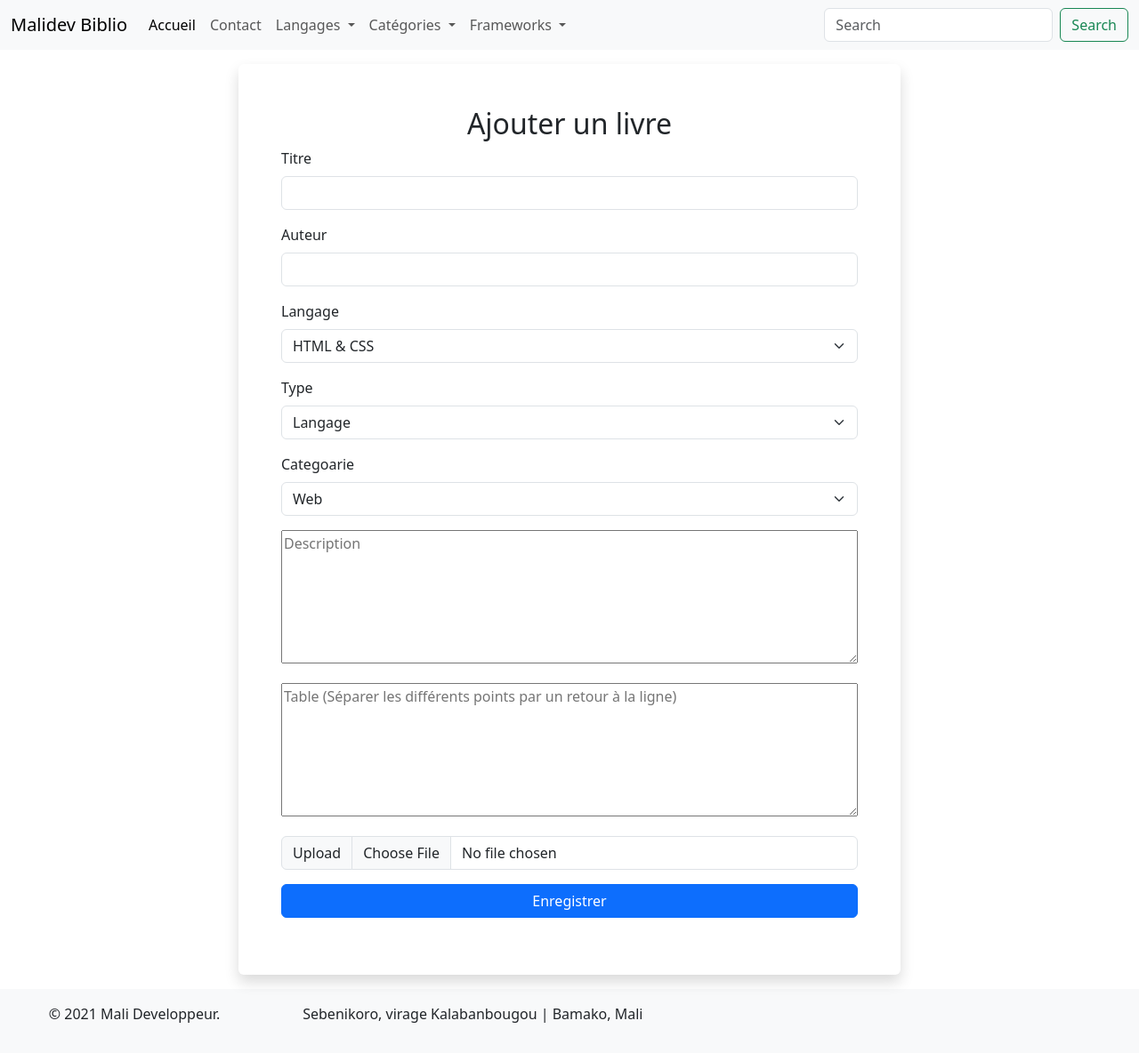
After one commit to hashtag91/malidev_onlinelibrary, a Flask app: page /add_book in a window 1280 px wide. The commit adds this page. Shown: the whole page at 89% size. Run offline with Flask 3, Linux system fonts and the light colour scheme.

```diff
--- a/app.py
+++ b/app.py
@@ -1,9 +1,16 @@
 from flask import Flask, request, redirect, url_for, render_template, flash
 from flask_mail import Mail, Message
 from dotenv import load_dotenv
+from models import engine, Livres
+from sqlalchemy.orm import sessionmaker
+from werkzeug.utils import secure_filename
+import json
 import os
 
 load_dotenv()
+
+Session = sessionmaker(bind=engine)
+session = Session()
 
 app = Flask(__name__)
 
@@ -49,6 +56,61 @@ def sendmail():
             flash(f"Erreur lors de l'envoi du message", "danger")
     return render_template("contact.html")
 
+#Route menant à la page d'ajout de nouveaux documents (livres)
+@app.route("/add_book")
+def add_book():
+    return render_template("bookadd.html")
+
+# Vérifie si l'extension est autorisée
+def allowed_file(filename):
+    return "." in filename and filename.rsplit(".", 1)[1].lower() in ['pdf']
+
+#Pour enregistrement du livre
+@app.route('/book_saving',methods=['POST'])
+def book_saving():
+    if request.method == 'POST':
+        if 'file' not in request.files:
+            flash("Aucun document attaché !","danger")
+            return redirect(url_for('add_book'))
+
+        title = request.form.get('title')
+        author = request.form.get('author')
+        langage = request.form.get('langage')
+        booktype = request.form.get('type')
+        category = request.form.get('category')
+        description = request.form.get('description')
+        table = request.form.get('table')
+
+        file = request.files["file"]
+        if file and allowed_file(file.filename):
+            filename = secure_filename(file.filename)
+            if booktype == 'langage':
+                app.config['UPLOAD_FOLDER'] = f"static/docs/{langage}"
+            file.save(os.path.join(app.config["UPLOAD_FOLDER"], filename))  # Enregistre le fichier
+            flash("Livre ajouté avec succès !","success")
+
+            livre = Livres(name=filename, author=author, title=title, langage=langage, type=booktype, category=category, description=description)
+            session.add(livre)
+            session.commit()
+
+            table_lines = table.split('\n') #Splitter les lignes de table de contenu du document
+            #Lire et récuperer le contenu du fichier json
+            with open('static/description.json','r', encoding='utf-8') as f:
+                data = json.load(f)
+                data['description'][filename] = table_lines
+            #Ajout des tables du nouveau document dans le json
+            with open('static/description.json','w', encoding='utf-8') as f:
+                json.dump(data, f, indent=4, ensure_ascii=False)
+
+            return redirect(url_for('add_book'))
+
+
+@app.route("/html_css")
+def html_css():
+    docs = os.listdir('./static/docs/html_css/')
+    print(docs)
+    return render_template("langage.html", langage="HTML & CSS", docs=docs)
+
 
 if __name__ == "__main__":
     app.run(debug=True)
--- /dev/null
+++ b/static/description.json
@@ -0,0 +1,5 @@
+{
+    "description": {
+
+    }
+}
--- a/templates/base.html
+++ b/templates/base.html
@@ -26,7 +26,7 @@
                   Langages
                 </a>
                 <ul class="dropdown-menu">
-                  <li><a class="dropdown-item" href="#">HTML & CSS</a></li>
+                  <li><a class="dropdown-item" href="{{url_for('html_css')}}">HTML & CSS</a></li>
                   <li><a class="dropdown-item" href="#">Python</a></li>
                   <li><a class="dropdown-item" href="#">JavaScript</a></li>
                   <li><a class="dropdown-item" href="#">Java</a></li>
--- /dev/null
+++ b/templates/bookadd.html
@@ -0,0 +1,79 @@
+{% extends 'base.html' %}
+{% block content %}
+<div class="container d-flex justify-content-center align-items-center">
+    <form action="{{url_for('book_saving')}}" method="post" class="form col-lg-8 col-md-12 col-sm-12 rounded shadow m-3 p-5" enctype="multipart/form-data">
+        <h2 class="text-center">Ajouter un livre</h2>
+        {% with messages = get_flashed_messages(with_categories=true) %}
+            {% for category, message in messages %}
+                <p style="color: {% if category == 'success' %} green {% else %}red{% endif %};">
+                    {{ message }}
+                </p>
+            {% endfor %}
+        {% endwith %}
+        <div class="mb-3">
+            <label for="title" class="form-label">Titre</label>
+            <input type="text" name="title" id="title" class="form-control" required>
+        </div>
+        <div class="mb-3">
+            <label for="author" class="form-label">Auteur</label>
+            <input type="text" name="author" id="author" class="form-control">
+        </div>
+        <div class="mb-3">
+            <label for="langage" class="form-label">Langage</label>
+            <select class="form-select" aria-label="Default select example" name="langage" id="langage" required>
+                <option value="html_css">HTML & CSS</option>
+                <option value="c">C</option>
+                <option value="c#">C#</option>
+                <option value="c++">C++</option>
+                <option value="dart">Dart</option>
+                <option value="go">GO</option>
+                <option value="java">Java</option>
+                <option value="js">JavaScript</option>
+                <option value="kotlin">Kotlin</option>
+                <option value="php">PHP</option>
+                <option value="python">Python</option>
+                <option value="rust">Rust</option>
+                <option value="ruby">Ruby</option>
+                <option value="swift">Swift</option>
+                <option value="sql">SQL</option>
+                <option value="ts">TypeScript</option>
+                <option value="uml">UML</option>
+                <option value="xml">XML</option>
+            </select>
+        </div>
+        <div class="mb-3">
+            <label for="type" class="form-label">Type</label>
+            <select class="form-select" aria-label="Default select example" name="type" id="type" required>
+                <option value="langage">Langage</option>
+                <option value="framework">Framework</option>
+            </select>
+        </div>
+        <div class="mb-3">
+            <label for="category" class="form-label">Categoarie</label>
+            <select class="form-select" aria-label="Default select example" name="category" id="category">
+                <option value="web">Web</option>
+                <option value="mobile">Mobile</option>
+                <option value="systeme">Systeme</option>
+                <option value="ia">IA</option>
+                <option value="automatisation">Automatisation</option>
+                <option value="blockchain">Blockchain</option>
+                <option value="cs">CyberSécurité</option>
+            </select>
+        </div>
+        <div class="mb-3">
+            <textarea name="description" id="description" rows="6" placeholder="Description" class="w-100"></textarea>
+        </div>
+        <div class="mb-3">
+            <textarea name="table" id="table" rows="6" placeholder="Table (Séparer les différents points par un retour à la ligne)" class="w-100"></textarea>
+        </div>
+        <div class="input-group mb-3">
+            <label class="input-group-text" for="inputGroupFile01">Upload</label>
+            <input type="file" class="form-control" id="inputGroupFile01" name="file" required>
+          </div>
+        <div class="mb-3">
+            <button type="submit" class="btn btn-primary w-100">Enregistrer</button>
+        </div>
+
+    </form>
+</div>
+{% endblock %}
```
Also changed, not shown: models.py (added, +20 -0 lines), static/css/langage_style.css (added, +9 -0 lines), templates/langage.html (added, +14 -0 lines), database.db (added), 3 other files.
